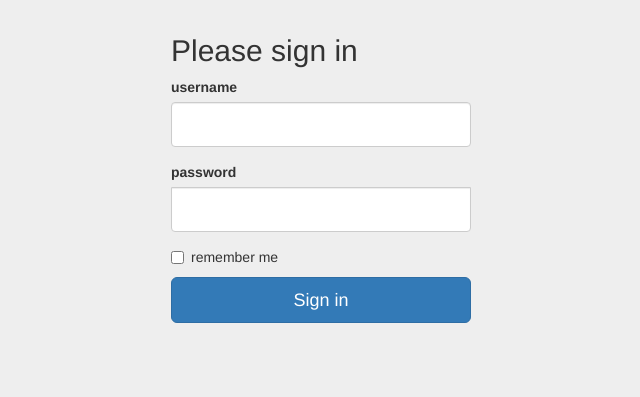
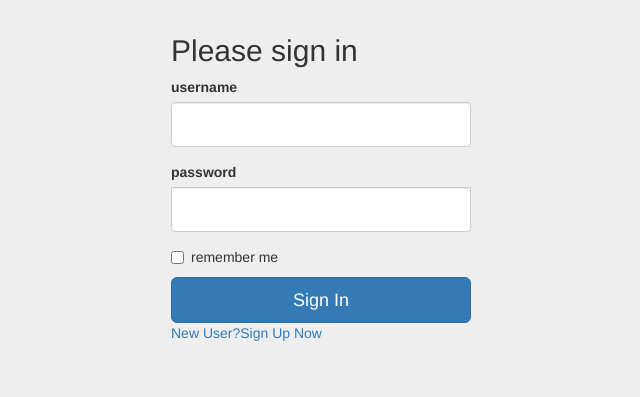
Before and after one commit to siddharthmehta02/login_signup_page_with_database_and-Bootstrap, a Flask app: page /login in a window 1280 px wide. Shown: the part 41-438 px from the top of the page, without its empty margins (319-959 px from the left). Run offline with Flask 2, Linux system fonts and the light colour scheme; some libraries are stand-ins or nearby versions.

Commit message:
Signup fixed

```diff
--- a/app.py
+++ b/app.py
@@ -10,7 +10,7 @@ from flask_login import LoginManager,UserMixin,login_user,login_required,logout_
 
 app=Flask(__name__)
 app.config['SECRET_KEY']="lolly"
-app.config['SQLALCHEMY_DATABASE_URI'] = 'sqlite:///E:/myprojects/login/mylogin/database.db'
+app.config['SQLALCHEMY_DATABASE_URI'] = 'sqlite:///database.db'
 Bootstrap(app)
 db=SQLAlchemy(app)
 login_manager=LoginManager()
@@ -54,12 +54,6 @@ def login():
                 return redirect(url_for('dashboard'))
 
         return '<h1>Invalid Pass</h1>'
-
-
-
-
-        # return '<h1>' + form.username.data + ' ' +form.password.data +'</h1>'
-
     return render_template('login.html',form=form)
 
 @app.route('/signup', methods=['GET','POST'])
@@ -72,8 +66,7 @@ def signup():
         db.session.add(new_user)
         db.session.commit()
 
-        return '<h1>new user created</h1>'
-
+        return redirect(url_for('login'))
     return render_template('signup.html',form=form)
 
 
--- a/templates/login.html
+++ b/templates/login.html
@@ -19,7 +19,9 @@ Login
         {{wtf.form_field(form.username)}}
         {{wtf.form_field(form.password)}}
         {{wtf.form_field(form.remember)}}
-        <button class="btn btn-lg btn-primary btn-block" type="submit">Sign in</button>
+
+        <button class="btn btn-lg btn-primary btn-block" type="submit">Sign In</button>
+        <a href="{{url_for('signup')}}">New User?Sign Up Now</a>
       </form>
 
     </div> <!-- /container -->
```
